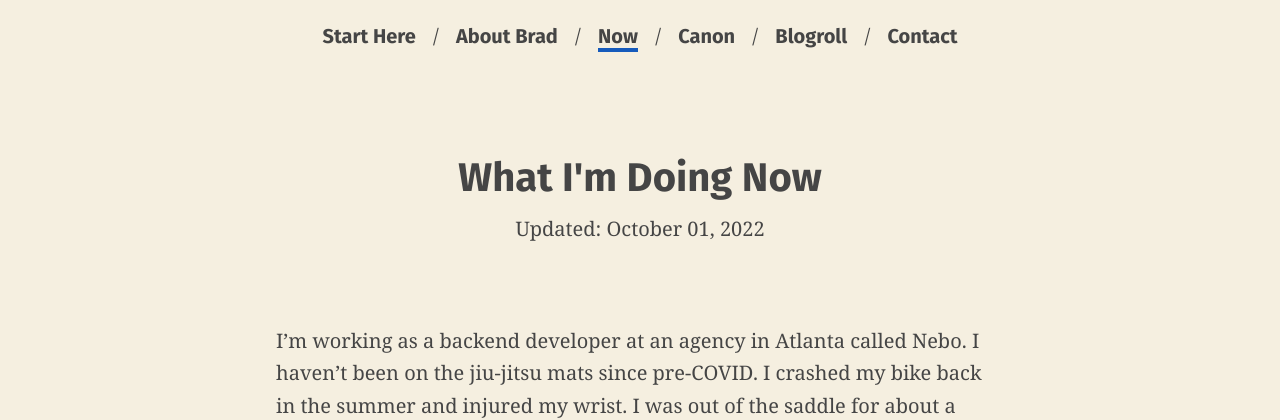
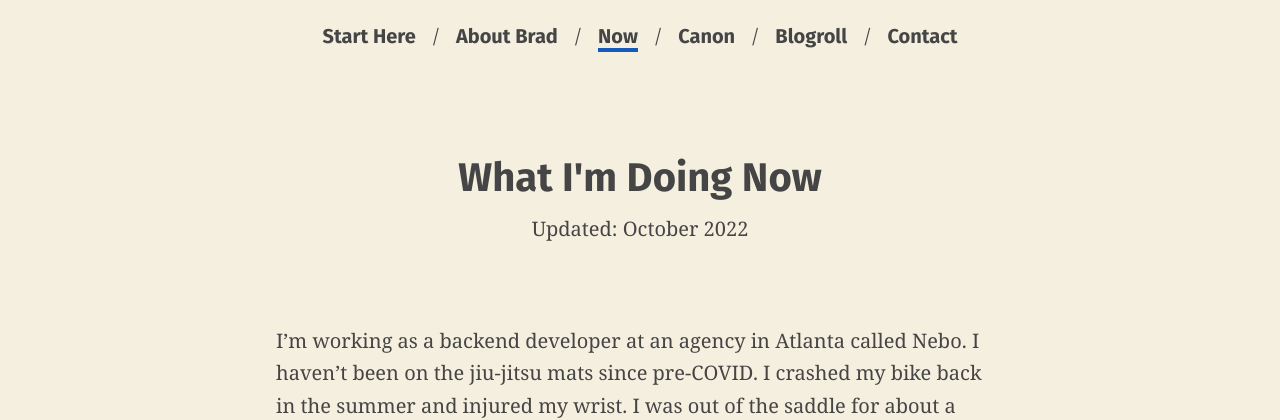
Before and after one commit to bradonomics/bradonomics.com, a Jekyll site: the page built from _pages/now.md, in a window 1280 px wide. Shown: the top 420 px of the page. Built offline with Jekyll 4.4.1, drawn with Linux system fonts in a browser that asks for light colours; some of the changed lines change nothing that is shown.

Commit message:
Remove day from "Updated" in page header

```diff
--- a/_layouts/page.html
+++ b/_layouts/page.html
@@ -6,7 +6,7 @@ layout: default
 
   <header class="page__header">
     <h1>{{ page.title }}</h1>
-    {% if page.url == '/now/' %}<p>Updated: {{ page.last_modified_at | date: "%B %d, %Y" }}</p>{% endif %}
+    {% if page.url == '/now/' %}<p>Updated: {{ page.last_modified_at | date: "%B %Y" }}</p>{% endif %}
   </header>
 
   {{ content }}
```
